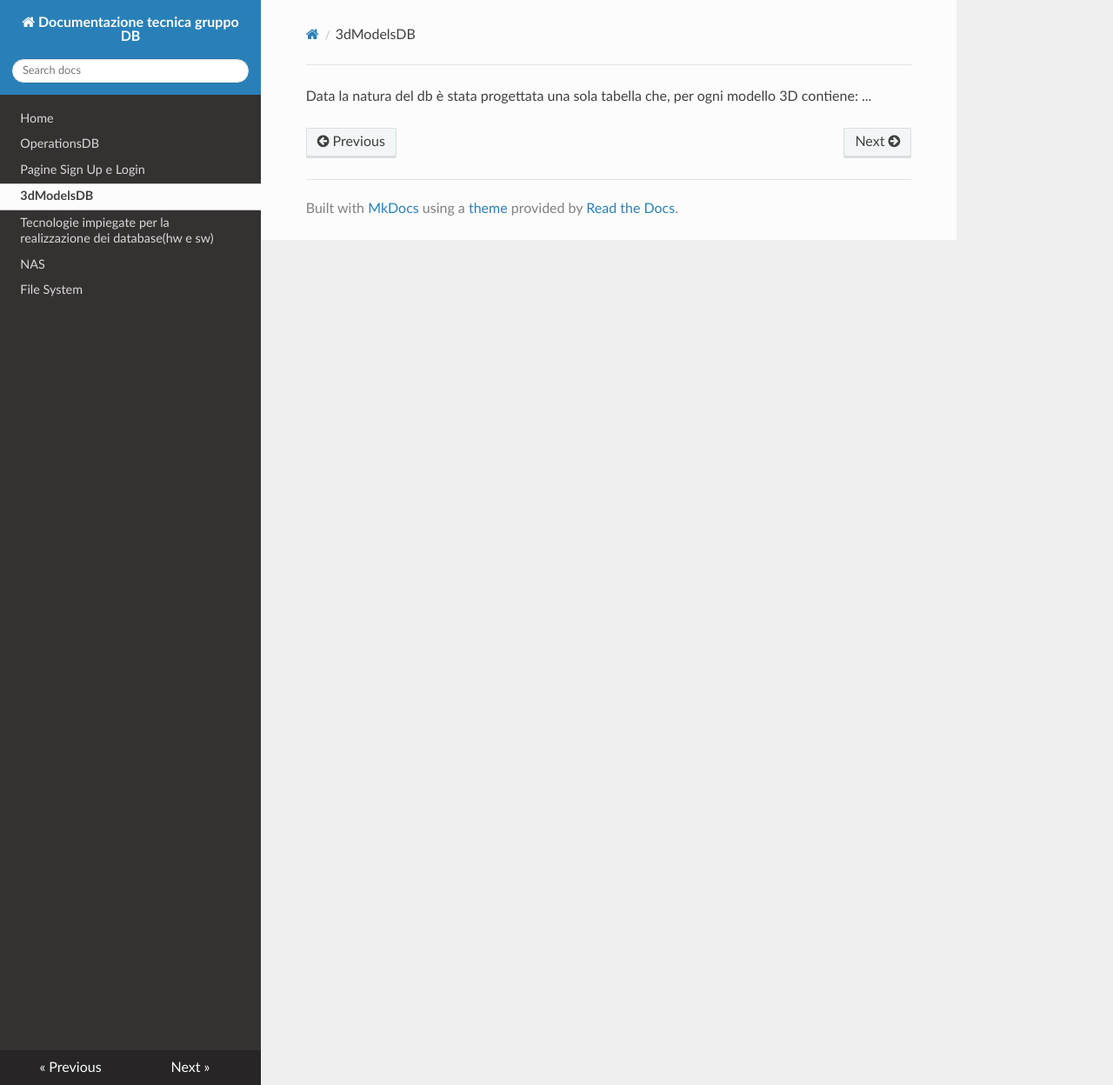
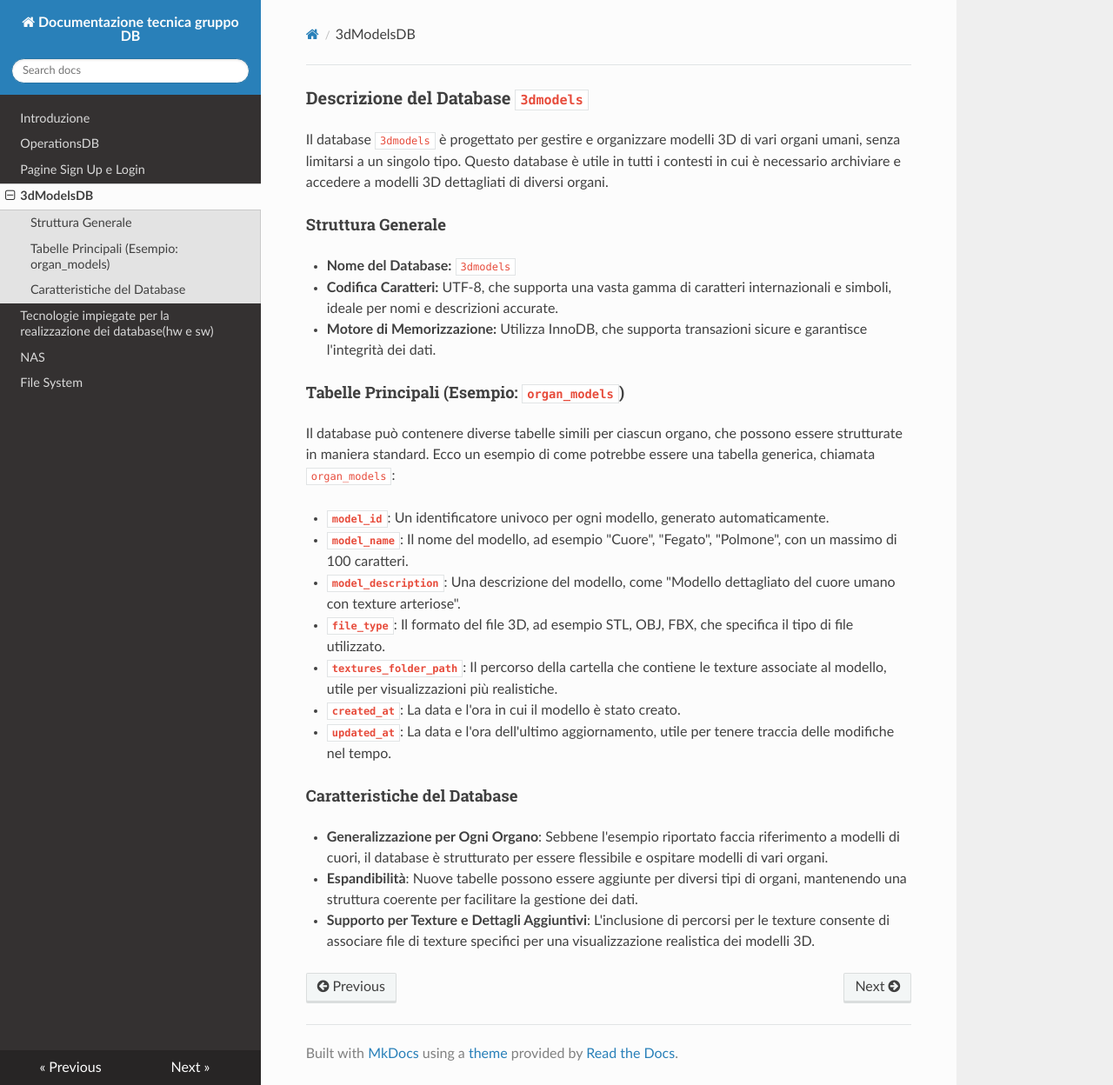
Before and after one commit to danielbaires55/dbdocs, an MkDocs documentation site: the page built from docs/3dmodels.md, in a window 1280 px wide and 1248 px high. Shown: the whole window at 87% size. Built offline with MkDocs 1.6.1, drawn with Linux system fonts in a browser that asks for light colours; nearby versions of some CDN libraries.

```diff
--- a/docs/3dmodels.md
+++ b/docs/3dmodels.md
@@ -1,2 +1,26 @@
-Data la natura del db è stata progettata una sola tabella che, per ogni modello 3D contiene:
-...
+### Descrizione del Database `3dmodels`
+
+Il database `3dmodels` è progettato per gestire e organizzare modelli 3D di vari organi umani, senza limitarsi a un singolo tipo. Questo database è utile in tutti i contesti in cui è necessario archiviare e accedere a modelli 3D dettagliati di diversi organi.
+
+#### Struttura Generale
+- **Nome del Database:** `3dmodels`
+- **Codifica Caratteri:** UTF-8, che supporta una vasta gamma di caratteri internazionali e simboli, ideale per nomi e descrizioni accurate.
+- **Motore di Memorizzazione:** Utilizza InnoDB, che supporta transazioni sicure e garantisce l'integrità dei dati.
+
+#### Tabelle Principali (Esempio: `organ_models`)
+
+Il database può contenere diverse tabelle simili per ciascun organo, che possono essere strutturate in maniera standard. Ecco un esempio di come potrebbe essere una tabella generica, chiamata `organ_models`:
+
+- **`model_id`**: Un identificatore univoco per ogni modello, generato automaticamente.
+- **`model_name`**: Il nome del modello, ad esempio "Cuore", "Fegato", "Polmone", con un massimo di 100 caratteri.
+- **`model_description`**: Una descrizione del modello, come "Modello dettagliato del cuore umano con texture arteriose".
+- **`file_type`**: Il formato del file 3D, ad esempio STL, OBJ, FBX, che specifica il tipo di file utilizzato.
+- **`textures_folder_path`**: Il percorso della cartella che contiene le texture associate al modello, utile per visualizzazioni più realistiche.
+- **`created_at`**: La data e l'ora in cui il modello è stato creato.
+- **`updated_at`**: La data e l'ora dell'ultimo aggiornamento, utile per tenere traccia delle modifiche nel tempo.
+
+#### Caratteristiche del Database
+
+- **Generalizzazione per Ogni Organo**: Sebbene l'esempio riportato faccia riferimento a modelli di cuori, il database è strutturato per essere flessibile e ospitare modelli di vari organi.
+- **Espandibilità**: Nuove tabelle possono essere aggiunte per diversi tipi di organi, mantenendo una struttura coerente per facilitare la gestione dei dati.
+- **Supporto per Texture e Dettagli Aggiuntivi**: L'inclusione di percorsi per le texture consente di associare file di texture specifici per una visualizzazione realistica dei modelli 3D.
--- a/mkdocs.yml
+++ b/mkdocs.yml
@@ -1,6 +1,6 @@
 site_name: Documentazione tecnica gruppo DB
 nav:
-  - Home: index.md
+  - Introduzione: index.md
   - OperationsDB: operations.md
   - Pagine Sign Up e Login: sel.md
   - 3dModelsDB: 3dmodels.md
```
Also changed, not shown: docs/nas.md (+96 -0 lines), docs/operations.md (+5 -0 lines), docs/img/dsm1.png (added), docs/img/dsmhuvant.png (added), docs/img/qck.png (added), docs/img/syassistant.png (added).
